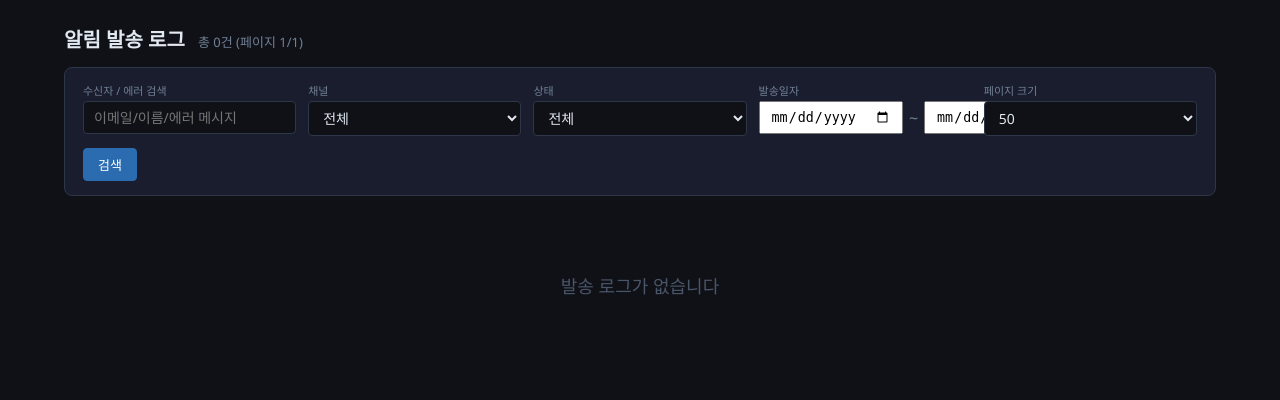
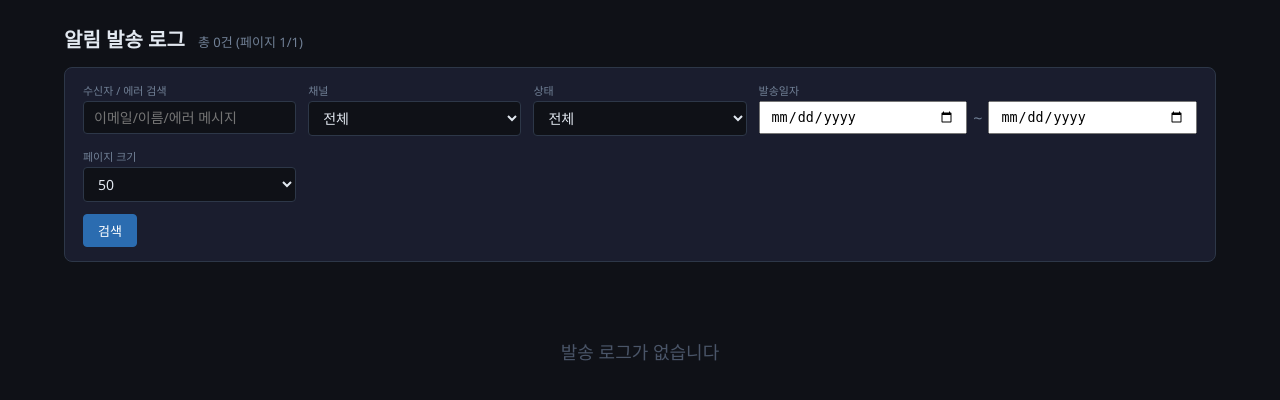
Before and after one commit to Soojong94/ai-incident-response, a FastAPI app: page /notifications in a window 1280 px wide. Shown: the part 61-461 px from the top of the page. Run offline with FastAPI, Linux system fonts and the light colour scheme; the visitor is signed in with stand-in values (Sample User, id 1).

Commit message:
Fix date range field overlap on /notifications
The 6 filter fields could not fit on a single row on narrow viewports —
the two date inputs and the "~" separator inside one grid cell were
getting squeezed until the placeholder text was clipped.

- Raise adv-grid minmax 180px -> 200px
- Date range field now spans 2 grid cells (matches /index advanced search)
- date inputs get min-width:0 so flex children can actually shrink

Co-Authored-By: Claude Opus 4.7 (1M context) <noreply@anthropic.com>

```diff
--- a/src/ui/templates/notifications.html
+++ b/src/ui/templates/notifications.html
@@ -31,9 +31,12 @@ size={{ size }}
   }
   .filter-chip a { color: var(--text-subtle); text-decoration: none; line-height: 1; font-size: 14px; }
   .filter-chip a:hover { color: var(--danger); }
-  .adv-grid { display: grid; grid-template-columns: repeat(auto-fit, minmax(180px, 1fr)); gap: 12px; }
+  .adv-grid { display: grid; grid-template-columns: repeat(auto-fit, minmax(200px, 1fr)); gap: 12px; }
   .adv-grid label { font-size: 11px; color: var(--text-subtle); display: block; margin-bottom: 3px; }
   .adv-grid select, .adv-grid input { width: 100%; padding: 6px 10px; }
+  /* 발송일자(2개 input + ~) 는 2칸 차지해서 짤림 방지 */
+  .adv-grid .col-span-2 { grid-column: span 2; }
+  .adv-grid .col-span-2 input[type="date"] { min-width: 0; }
   .pager { display: flex; justify-content: center; align-items: center; gap: 8px; margin-top: 20px; }
   .pager a, .pager span {
     padding: 6px 12px; border-radius: 4px; font-size: 13px;
@@ -79,12 +82,12 @@ size={{ size }}
           <option value="skipped" {% if status_filter == 'skipped' %}selected{% endif %}>skipped</option>
         </select>
       </div>
-      <div>
+      <div class="col-span-2">
         <label>발송일자</label>
         <div style="display:flex; gap:6px; align-items:center;">
-          <input type="date" name="date_from" value="{{ date_from_filter or '' }}" style="flex:1;">
-          <span style="color:var(--text-subtle);">~</span>
-          <input type="date" name="date_to" value="{{ date_to_filter or '' }}" style="flex:1;">
+          <input type="date" name="date_from" value="{{ date_from_filter or '' }}" style="flex:1; min-width:0;">
+          <span style="color:var(--text-subtle); flex-shrink:0;">~</span>
+          <input type="date" name="date_to" value="{{ date_to_filter or '' }}" style="flex:1; min-width:0;">
         </div>
       </div>
       <div>
```
